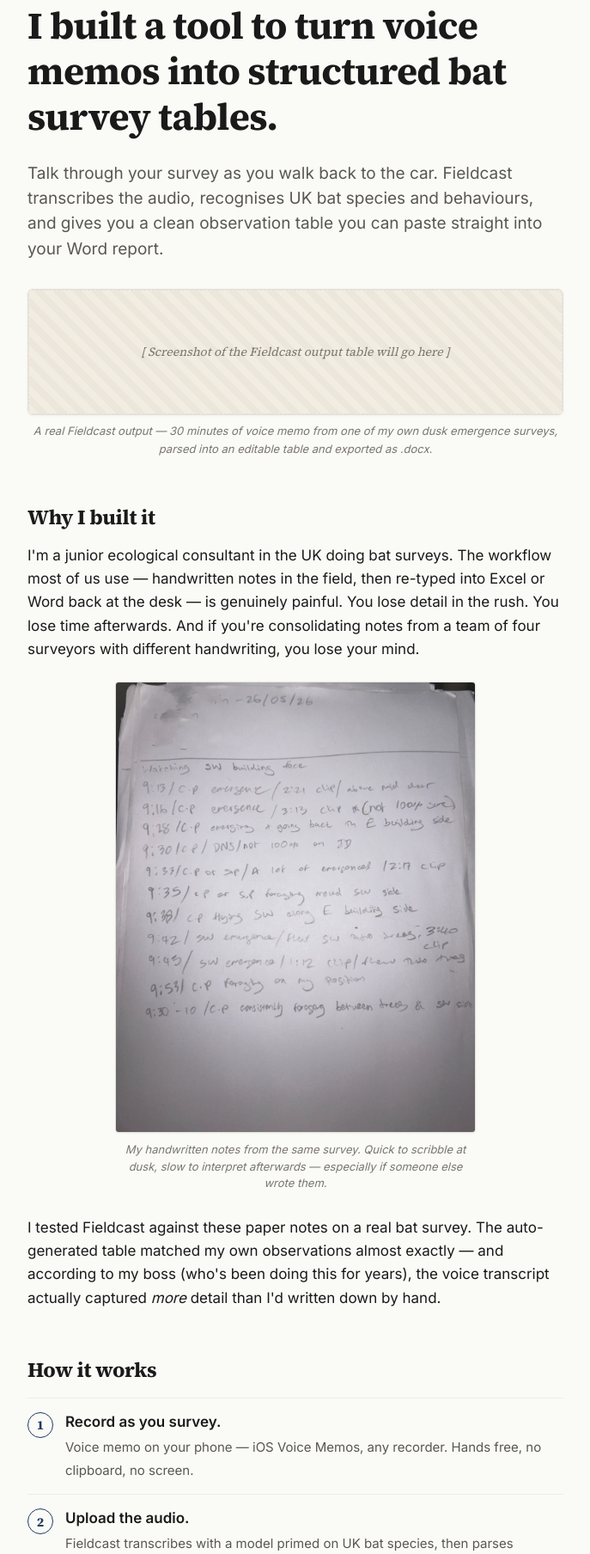
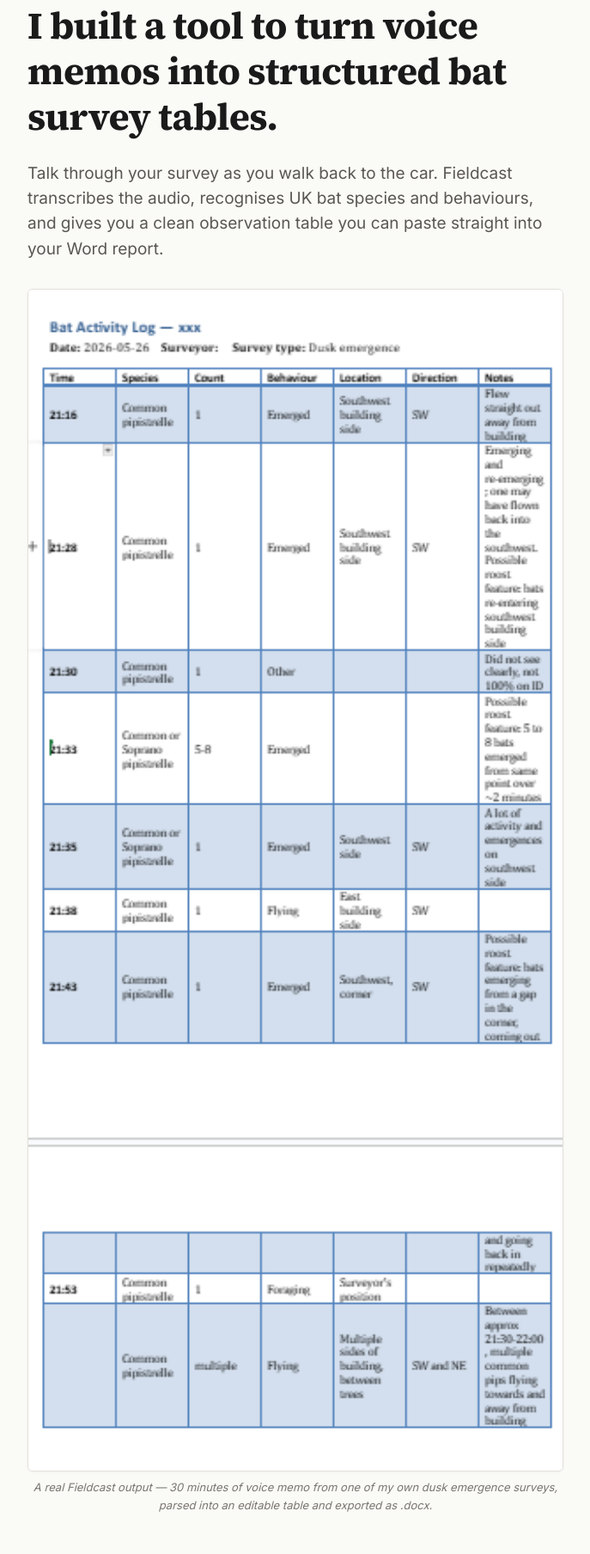
Before and after one commit to willts1209/AEYMAIN, a Flask app: page / in a window 1280 px wide. Shown: the part 160-1968 px from the top of the page at 86% size, without its empty margins (296-983 px from the left). Run offline with Flask 3, Linux system fonts and the light colour scheme.

Commit message:
Add real Fieldcast output screenshot to landing hero
The actual .docx output rendered: Bat Activity Log heading, survey
metadata, and the populated observation table from the 2026-05-26
Smock Mill dusk emergence survey. Replaces the placeholder.

Co-Authored-By: Claude Opus 4.7 <noreply@anthropic.com>

```diff
--- a/templates/landing.html
+++ b/templates/landing.html
@@ -339,9 +339,7 @@
   </p>
 
   <figure class="hero-figure">
-    <div class="img-placeholder">
-      [ Screenshot of the Fieldcast output table will go here ]
-    </div>
+    <img src="/static/img/fieldcast-output.png" alt="Screenshot of a Fieldcast-generated Word document showing a bat activity log with columns for time, species, count, behaviour, location, direction, and notes.">
   </figure>
   <p class="figure-caption">A real Fieldcast output — 30 minutes of voice memo from one of my own dusk emergence surveys, parsed into an editable table and exported as .docx.</p>
 
```
Also changed, not shown: static/img/fieldcast-output.png (added).
